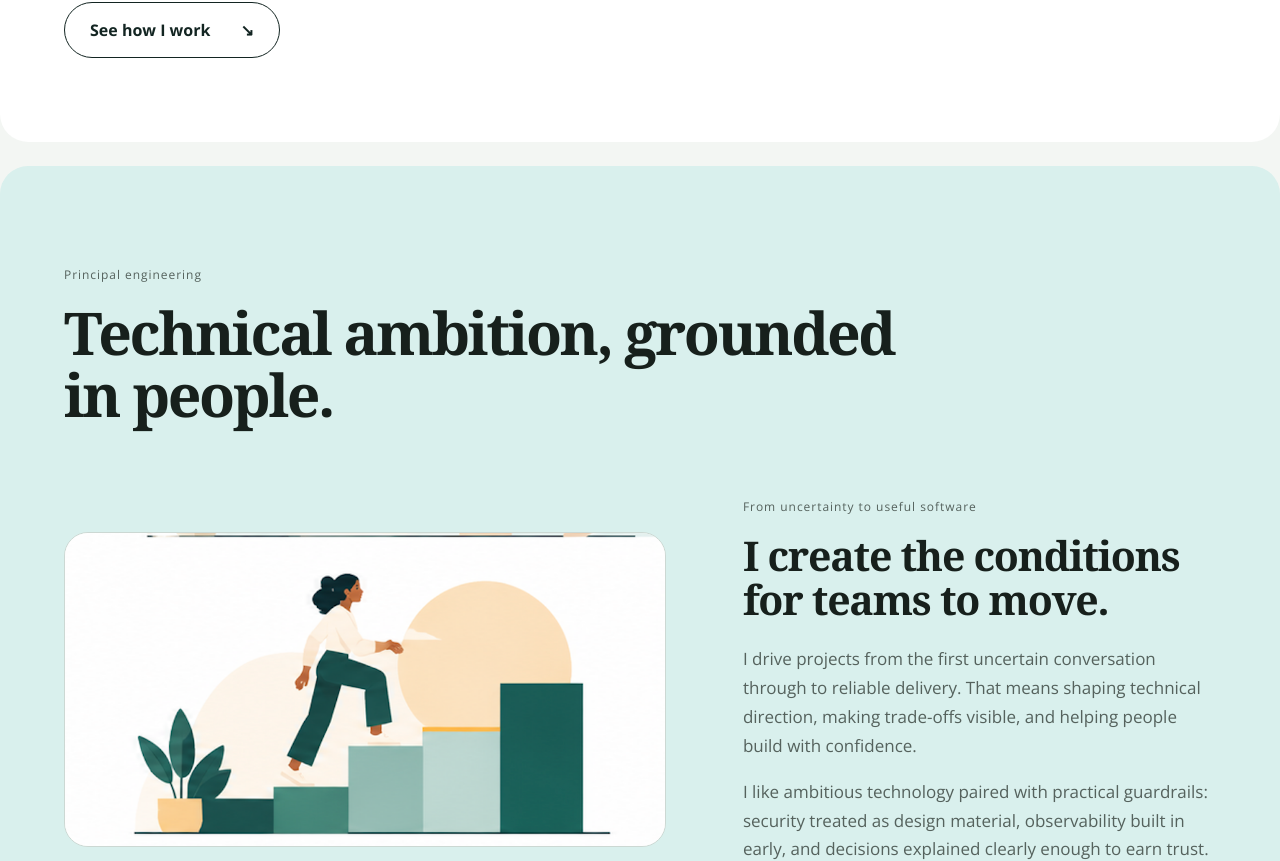
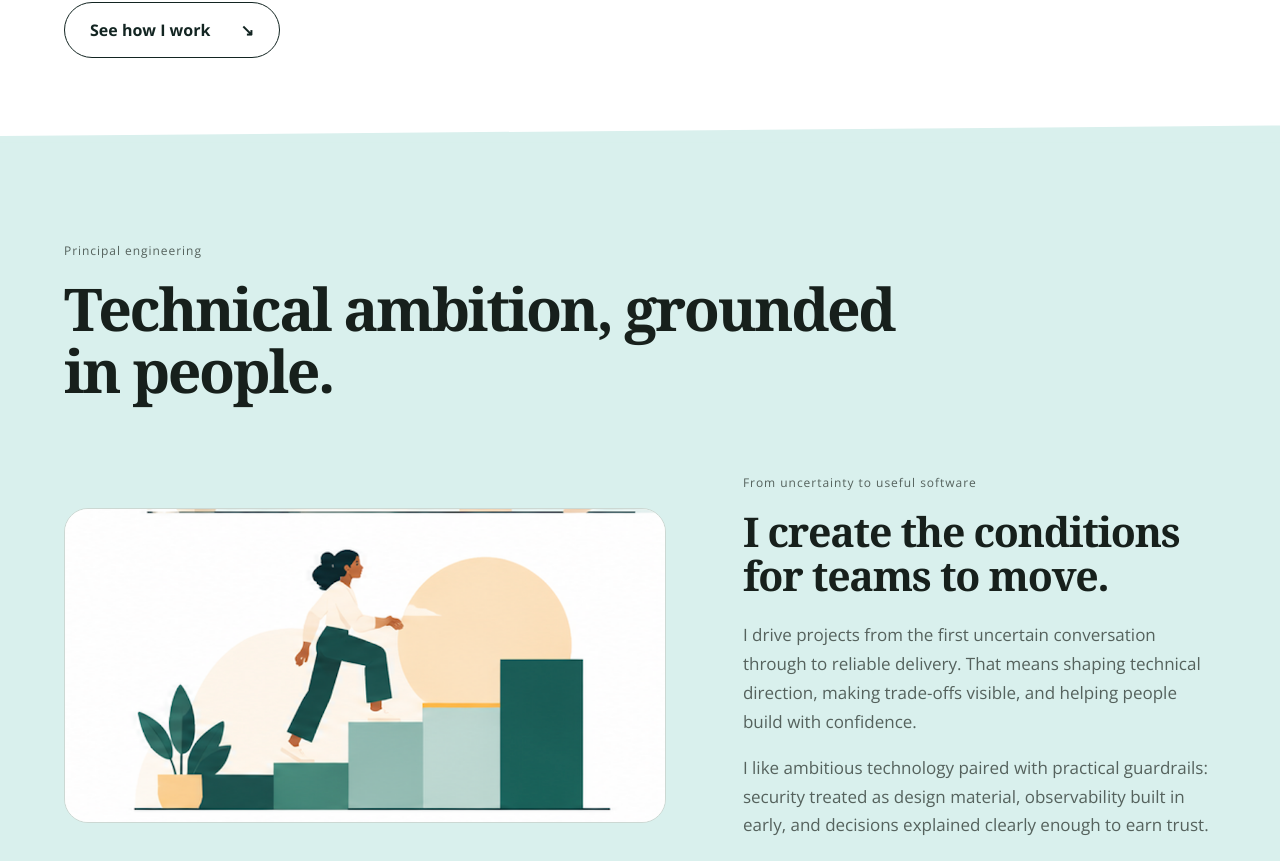
Before and after one commit to Shwetha9/experiments, an Angular app: page / in a window 1280 px wide. Shown: the part 588-1449 px from the top of the page. Built offline with nearby package versions, Linux system fonts and the light colour scheme.

Commit message:
feat: refine full-width portfolio visuals

```diff
--- a/src/app/app.scss
+++ b/src/app/app.scss
@@ -18,6 +18,7 @@
   color: var(--text);
   min-height: 100vh;
   transition: background-color 180ms ease, color 180ms ease;
+  width: 100%;
 }
 
 :host-context(html[data-theme='dark']) .site {
@@ -37,8 +38,8 @@
 header,
 main,
 footer {
-  max-width: 1440px;
-  margin: auto;
+  margin: 0;
+  width: 100%;
 }
 
 header {
@@ -458,6 +459,66 @@ blockquote {
   margin-right: auto;
 }
 
+.hero,
+.principal,
+.cannot,
+.about,
+.poetry,
+.contact {
+  border-radius: 0;
+  margin-block: 0;
+}
+
+.principal,
+.about,
+.poetry,
+.contact {
+  position: relative;
+}
+
+.principal::before,
+.about::before,
+.poetry::before,
+.contact::before {
+  content: '';
+  height: 24px;
+  left: 0;
+  pointer-events: none;
+  position: absolute;
+  right: 0;
+  top: -23px;
+}
+
+.principal::before,
+.poetry::before {
+  clip-path: polygon(0 72%, 100% 28%, 100% 100%, 0 100%);
+}
+
+.about::before,
+.contact::before {
+  clip-path: polygon(0 28%, 100% 72%, 100% 100%, 0 100%);
+}
+
+.principal::before {
+  background: var(--mint);
+}
+
+.about::before {
+  background: var(--surface);
+}
+
+.poetry::before {
+  background: color-mix(in srgb, var(--surface) 70%, var(--canvas));
+}
+
+.contact::before {
+  background: var(--butter);
+}
+
+.contact {
+  margin: 0;
+}
+
 footer {
   color: var(--muted);
   display: flex;
@@ -545,7 +606,7 @@ footer {
   }
 
   .contact {
-    margin: 15px 6%;
+    margin: 0;
     padding: 55px 7%;
   }
 }
--- a/src/index.html
+++ b/src/index.html
@@ -5,7 +5,7 @@
   <title>ShwethaPortfolio</title>
   <base href="/">
   <meta name="viewport" content="width=device-width, initial-scale=1">
-  <link rel="icon" type="image/x-icon" href="favicon.ico">
+  <link rel="icon" type="image/svg+xml" href="favicon.svg">
 </head>
 <body>
   <app-root></app-root>
```
Also changed, not shown: public/favicon.svg (added), 1 other file (tests, documents, lock files or other folders).
